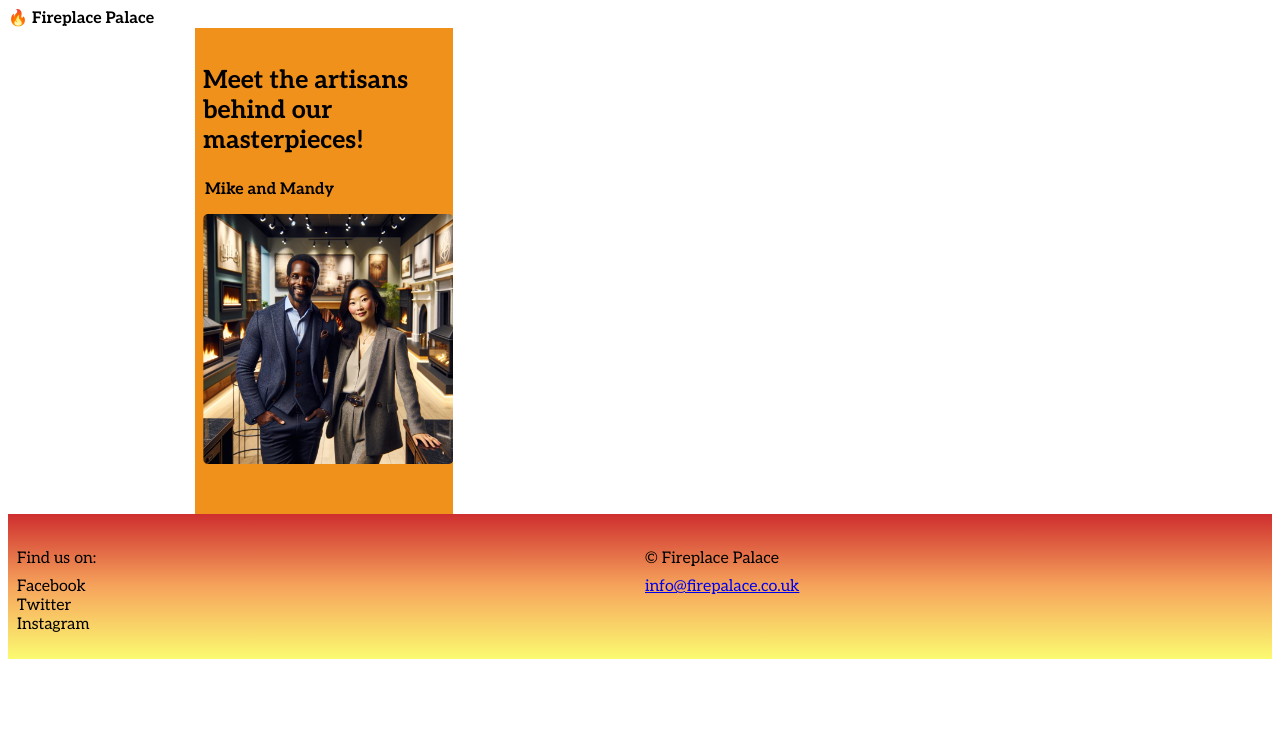
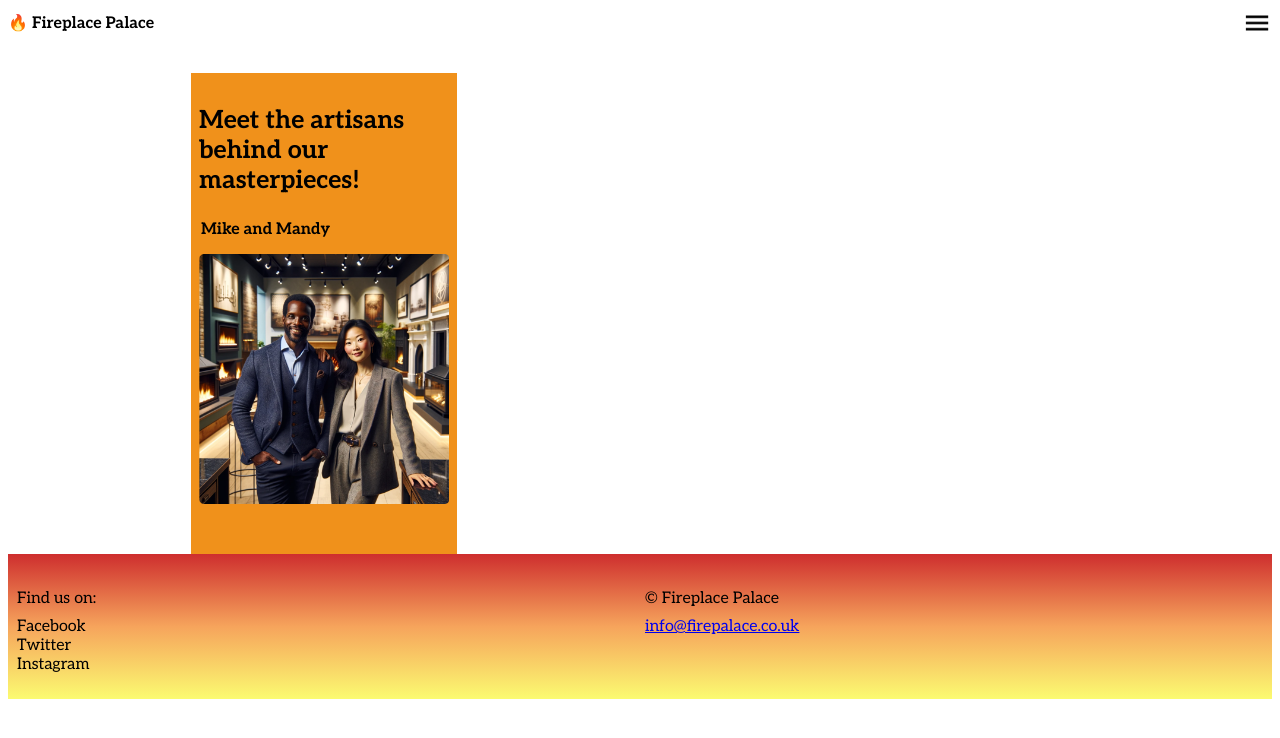
Before and after one commit to cbazzy/fireplace-fork, a Next.js app: page /founders in a window 1280 px wide. Shown: the top 738 px of the page. Built offline with nearby package versions, Linux system fonts and the light colour scheme.

Commit message:
menu button added

```diff
--- a/app/founders/page.css
+++ b/app/founders/page.css
@@ -26,7 +26,7 @@ main {
 }
 
 .orange-box-top {
-  padding-top: 10px;
+  padding-top: 5px;
 }
 
 .orange-box-middle {
@@ -45,5 +45,5 @@ main {
 #hero-mobile-pic {
   display: flex;
   align-items: center;
-  margin-left: 0;
+  margin-left: 0px;
 }
--- a/src/founders-hero-folder/hero.css
+++ b/src/founders-hero-folder/hero.css
@@ -33,6 +33,7 @@
   display: flex;
   flex-direction: column;
   justify-content: center;
+  margin-top: 15px;
 }
 
 .orange-box-top {
@@ -45,33 +46,23 @@
   font-family: "Aleo", serif;
 }
 
+.orange-box-middle {
+  padding-top: 17px;
+  padding-left: 10px;
+}
+
 .orange-box-bottom {
   display: flex;
   margin-top: 0;
   margin-bottom: 0px;
   font-size: 18px;
   margin-left: 8px;
-}
-
-.orange-box-bottom-right {
-  display: grid;
-  margin-left: 3px;
-  margin-bottom: 15px;
-  padding-right: 10px;
-  font-size: 18px;
-  color: white;
-  font-family: "Aleo", serif;
-}
-
-.orange-box-bottom-left {
-  display: grid;
-  margin-bottom: 0px;
-  font-family: "Aleo", serif;
-  color: black;
+  margin-right: 8px;
+  justify-content: center;
+  align-items: center;
 }
 
 @media (min-width: 1024px) {
-
   .hero {
     flex-direction: row;
     justify-content: flex-start;
--- a/src/header-folder/header.css
+++ b/src/header-folder/header.css
@@ -0,0 +1,6 @@
+header {
+  display: flex;
+  align-items: center;
+  justify-content: space-between;
+  padding-bottom: 20px;
+}
--- a/src/header-folder/header.jsx
+++ b/src/header-folder/header.jsx
@@ -5,7 +5,14 @@ import Image from "next/image";
 export default function Header() {
   return (
     <header>
-    <span>🔥 Fireplace Palace</span>
-  </header>
+      <span>🔥 Fireplace Palace</span>
+      <Image
+        id="menu-open-pic"
+        src="/menu-open-button.png"
+        width={30}
+        height={30}
+        alt="menu-button"
+      />
+    </header>
   );
 }
```
Also changed, not shown: CustomHead.js (deleted, +0 -14 lines).
